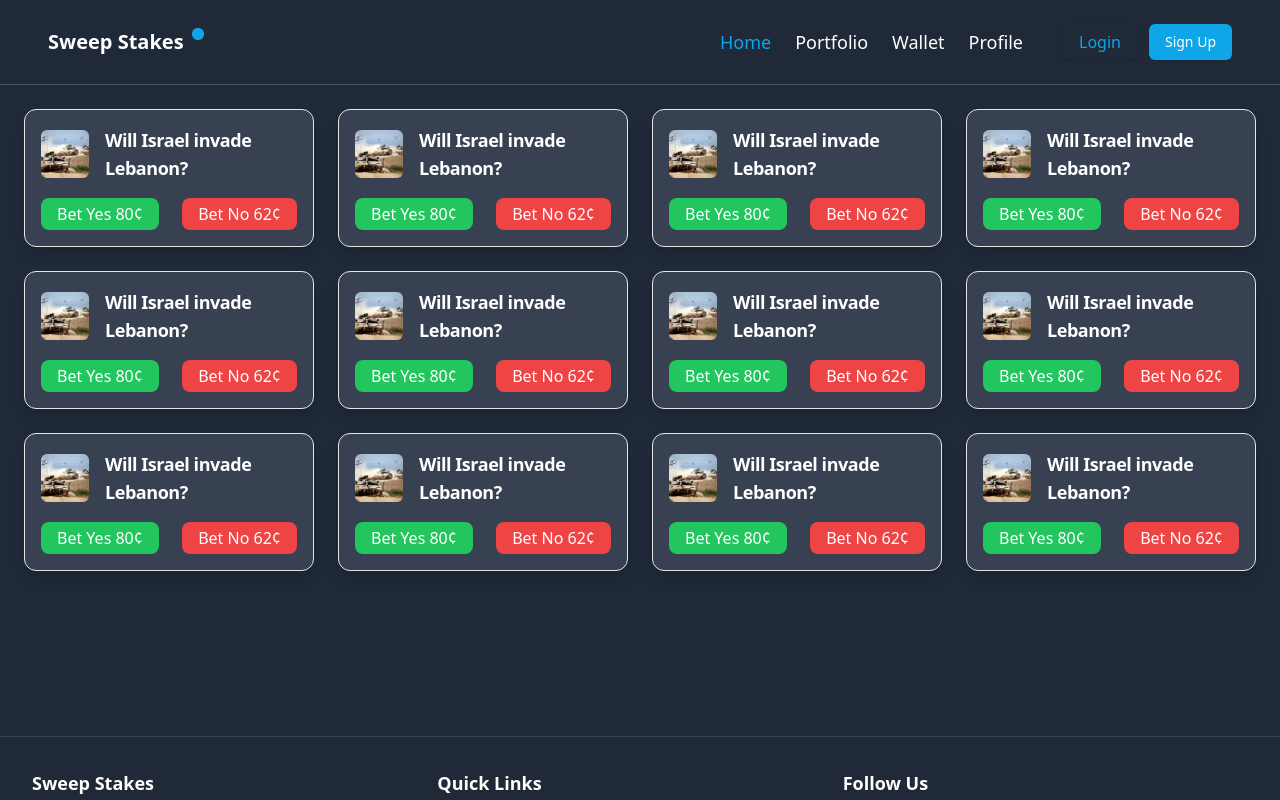
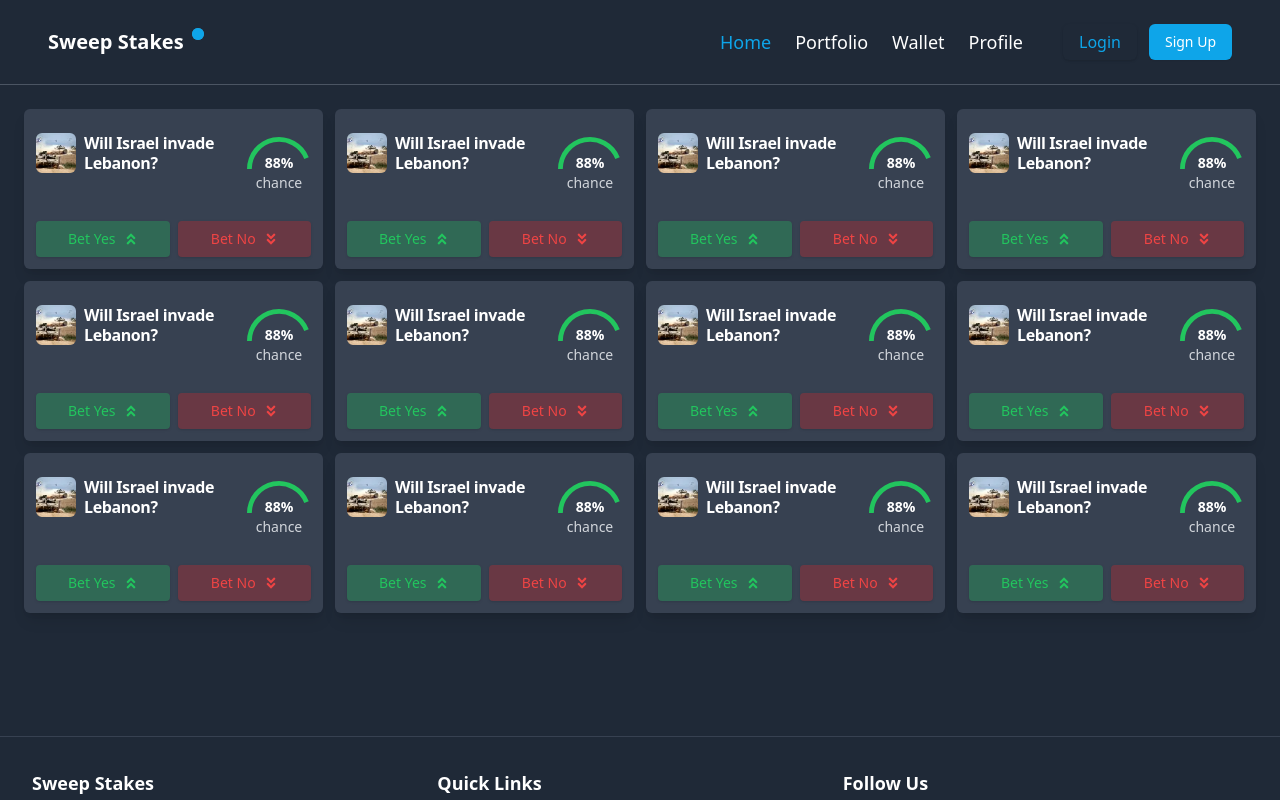
Before and after one commit to romanfarooq/sweepstakes-betting-website, a React (Vite) app: page /home in a window 1280 px wide. Shown: the top 800 px of the page. Built offline with nearby package versions, Linux system fonts and the light colour scheme.

Commit message:
chnaged card

```diff
--- a/package.json
+++ b/package.json
@@ -15,10 +15,12 @@
     "@radix-ui/react-icons": "^1.3.0",
     "@radix-ui/react-menubar": "^1.1.1",
     "@radix-ui/react-slot": "^1.1.0",
+    "chart": "^0.1.2",
     "class-variance-authority": "^0.7.0",
     "clsx": "^2.1.1",
     "lucide-react": "^0.446.0",
     "react": "^18.3.1",
+    "react-chartjs-2": "^5.2.0",
     "react-dom": "^18.3.1",
     "react-icons": "^5.3.0",
     "react-modal": "^3.16.1",
--- a/src/App.jsx
+++ b/src/App.jsx
@@ -1,6 +1,7 @@
 import Dashboard from "@/components/Dashboard";
 import AdminLayout from "@/layouts/AdminLayout";
 import AppLayout from "@/layouts/AppLayout";
+import Event from "@/pages/Event";
 import Home from "@/pages/Home";
 import Portfolio from "@/pages/Portfolio";
 import Profile from "@/pages/Profile";
@@ -24,6 +25,10 @@ const router = createBrowserRouter([
       {
         path: "home",
         element: <Home />,
+      },
+      {
+        path: "event",
+        element: <Event />,
       },
       {
         path: "Portfolio",
--- /dev/null
+++ b/src/components/HalfDoughnutChart.jsx
@@ -0,0 +1,38 @@
+import { Doughnut } from "react-chartjs-2";
+import { Chart, ArcElement } from "chart.js";
+
+Chart.register(ArcElement);
+
+export default function HalfDoughnutChart({ percentage }) {
+  const data = {
+    datasets: [
+      {
+        data: [percentage, 100 - percentage],
+        backgroundColor: ["#22c55e", "transparent"], // Green and transparent for the half doughnut
+        borderColor: ["#22c55e", "transparent"],
+        circumference: 180, // Half doughnut
+        borderWidth: 0,
+        rotation: 270, // Start from top
+      },
+    ],
+  };
+
+  const options = {
+    cutout: "85%", // To make the doughnut ring thinner
+    aspectRatio: 1, // This keeps the doughnut circular
+    plugins: {
+      tooltip: { enabled: false },
+      legend: { display: false },
+    },
+  };
+
+  return (
+    <div className="relative h-16 w-16">
+      <Doughnut data={data} options={options} />
+      <div className="absolute inset-0 top-10 flex flex-col items-center justify-center">
+        <span className="text-sm font-semibold text-white">{percentage}%</span>
+        <span className="text-sm text-gray-300">chance</span>{" "}
+      </div>
+    </div>
+  );
+}
--- /dev/null
+++ b/src/components/LineChart.jsx
@@ -0,0 +1,63 @@
+import { Line } from 'react-chartjs-2';
+import {
+  Chart as ChartJS,
+  CategoryScale,
+  LinearScale,
+  PointElement,
+  LineElement,
+  Title,
+  Tooltip,
+  Legend,
+} from 'chart.js';
+
+// Register the components
+ChartJS.register(CategoryScale, LinearScale, PointElement, LineElement, Title, Tooltip, Legend);
+
+const LineChart = () => {
+  const data = {
+    labels: ['January', 'February', 'March', 'April', 'May', 'June', 'July'],
+    datasets: [
+      {
+        label: 'My First Dataset',
+        data: [65, 59, 80, 81, 56, 55, 40],
+        fill: false,
+        borderColor: 'rgb(75, 192, 192)',
+        tension: 0.1,
+      },
+      {
+        label: 'My Second Dataset',
+        data: [28, 48, 40, 19, 86, 27, 90],
+        fill: false,
+        borderColor: 'rgb(255, 99, 132)',
+        tension: 0.1,
+      },
+    ],
+  };
+
+  const options = {
+    responsive: true,
+    plugins: {
+      tooltip: {
+        mode: 'index',
+        intersect: false,
+      },
+      legend: {
+        position: 'top',
+      },
+    },
+    scales: {
+      y: {
+        beginAtZero: true,
+      },
+    },
+  };
+
+  return (
+    <div className="max-w-2xl mx-auto p-4">
+      <h2 className="text-2xl font-bold text-center mb-4">Line Chart Example</h2>
+      <Line data={data} options={options} />
+    </div>
+  );
+};
+
+export default LineChart;
--- /dev/null
+++ b/src/pages/Event.jsx
@@ -0,0 +1,66 @@
+import { Button } from "@/components/ui/button";
+import { useState } from "react";
+import LineChart from "@/components/LineChart";
+
+export default function Event() {
+  const [amount, setAmount] = useState(0);
+
+  return (
+    <>
+      <LineChart />
+      <div className="mx-auto max-w-xs rounded-lg bg-slate-800 p-4 text-white shadow-md">
+        {/* Buy / Sell tabs */}
+        <div className="mb-4 flex items-center justify-between">
+          <Button className="rounded-l-md bg-blue-500 text-white">Buy</Button>
+          <Button className="text-slate-400">Sell</Button>
+        </div>
+
+        {/* Outcome Section */}
+        <div className="mb-4 flex items-center justify-between">
+          <div className="flex gap-2">
+            <Button className="bg-slate-600 px-4 py-2 text-slate-400">
+              Yes 86.3¢
+            </Button>
+            <Button className="bg-red-500 px-4 py-2 text-white">
+              No 16.6¢
+            </Button>
+          </div>
+          <Button className="text-slate-400">
+            <i className="icon-refresh" />
+          </Button>
+        </div>
+
+        {/* Amount Section */}
+        <div className="mb-4 flex items-center justify-between">
+          <Button onClick={() => setAmount(amount - 1)}>-</Button>
+          <input
+            type="number"
+            value={amount}
+            onChange={(e) => setAmount(Number(e.target.value))}
+            className="w-full bg-slate-800 px-4 py-2 text-center"
+          />
+          <Button onClick={() => setAmount(amount + 1)}>+</Button>
+        </div>
+
+        {/* Log In Button */}
+        <Button className="mb-4 w-full bg-blue-500 py-2 text-white">
+          Log In
+        </Button>
+
+        {/* Avg Price, Shares, Potential Return */}
+        <div className="text-center text-slate-400">
+          <p>
+            Avg price: <span className="text-slate-100">0.0¢</span>
+          </p>
+          <p>
+            Shares: <span className="text-slate-100">0.00</span>
+          </p>
+          <p>
+            Potential return:{" "}
+            <span className="text-green-500">$0.00 (0.00%)</span>
+          </p>
+        </div>
+      </div>
+    </>
+  );
+}
--- a/src/pages/Home.jsx
+++ b/src/pages/Home.jsx
@@ -1,30 +1,54 @@
+import HalfDoughnutChart from "@/components/HalfDoughnutChart";
+import { Button } from "@/components/ui/button";
 import { Card, CardContent, CardTitle } from "@/components/ui/card";
+import { FaAngleDoubleDown, FaAngleDoubleUp } from "react-icons/fa";
+import { useNavigate } from "react-router-dom";
 
 export default function Home() {
+  const navigate = useNavigate();
   return (
-    <div className="grid w-full grid-cols-1 gap-6 p-6 sm:grid-cols-2 lg:grid-cols-3 xl:grid-cols-4">
+    <div className="grid w-full grid-cols-1 gap-3 p-6 sm:grid-cols-2 lg:grid-cols-3 xl:grid-cols-4">
       {Array(12)
         .fill(0)
         .map((_, idx) => (
-          <Card key={idx} className="w-full bg-gray-700 shadow-lg">
-            <CardContent className="p-4">
-              <div className="flex items-center space-x-4">
+          <Card
+            key={idx}
+            className="min-h-40 w-full flex-col rounded-md border-none bg-gray-700 shadow-lg"
+          >
+            <CardContent className="flex h-full flex-col justify-between p-3">
+              <div className="flex items-center justify-between">
+                <div className="flex items-center space-x-2">
                   <img
                     src="/src/assets/will-israel-enter-lebanon.webp"
                     alt="Placeholder Image"
-                  className="h-12 w-12 rounded-md object-cover"
+                    className="h-10 w-10 rounded-md object-cover"
                   />
-                <CardTitle className="text-lg font-semibold text-white">
+                  <CardTitle
+                    className="text-base font-semibold leading-tight text-white hover:cursor-pointer hover:underline"
+                    onClick={() => navigate("/event")}
+                  >
                     Will Israel invade Lebanon?
                   </CardTitle>
                 </div>
-              <div className="mt-4 flex justify-between">
-                <button className="rounded-lg bg-green-500 px-4 py-1 text-white hover:bg-green-600">
-                  Bet Yes 80&#162;
-                </button>
-                <button className="rounded-lg bg-red-500 px-4 py-1 text-white hover:bg-red-600">
-                  Bet No 62&#162;
-                </button>
+                <HalfDoughnutChart percentage={88} />
+              </div>
+
+              {/* Buttons aligned at the bottom */}
+              <div className="mt-4 flex gap-2">
+                <Button
+                  className="group flex flex-1 items-center justify-center space-x-2 rounded-sm bg-[#22c55e] bg-opacity-30 text-[#22c55e] hover:bg-[#22c55e] hover:bg-opacity-100 hover:text-white"
+                  onClick={() => navigate("/event")}
+                >
+                  <span>Bet Yes</span>
+                  <FaAngleDoubleUp className="group-hover:animate-bounce-updown" />
+                </Button>
+                <Button
+                  className="group flex flex-1 items-center justify-center space-x-2 rounded-sm bg-red-600 bg-opacity-30 text-red-500 hover:bg-red-600 hover:bg-opacity-100 hover:text-white"
+                  onClick={() => navigate("/event")}
+                >
+                  <span>Bet No</span>
+                  <FaAngleDoubleDown className="group-hover:animate-bounce-updown" />
+                </Button>
               </div>
             </CardContent>
           </Card>
--- a/tailwind.config.js
+++ b/tailwind.config.js
@@ -6,6 +6,16 @@ export default {
   content: ["./index.html", "./src/**/*.{js,ts,jsx,tsx}"],
   theme: {
     extend: {
+      keyframes: {
+        bounceUpDown: {
+          "0%, 100%": { transform: "translateY(0)" }, // Start at initial position
+          "25%": { transform: "translateY(-2px)" }, // Move up 5px
+          "75%": { transform: "translateY(2px)" }, // Move down 5px
+        },
+      },
+      animation: {
+        "bounce-updown": "bounceUpDown 0.8s ease-in-out infinite", // 1s duration
+      },
       borderRadius: {
         lg: "var(--radius)",
         md: "calc(var(--radius) - 2px)",
```
Also changed, not shown: 2 other files (tests, documents, lock files or other folders). Lines whose indentation alone changed are shown as unchanged.
